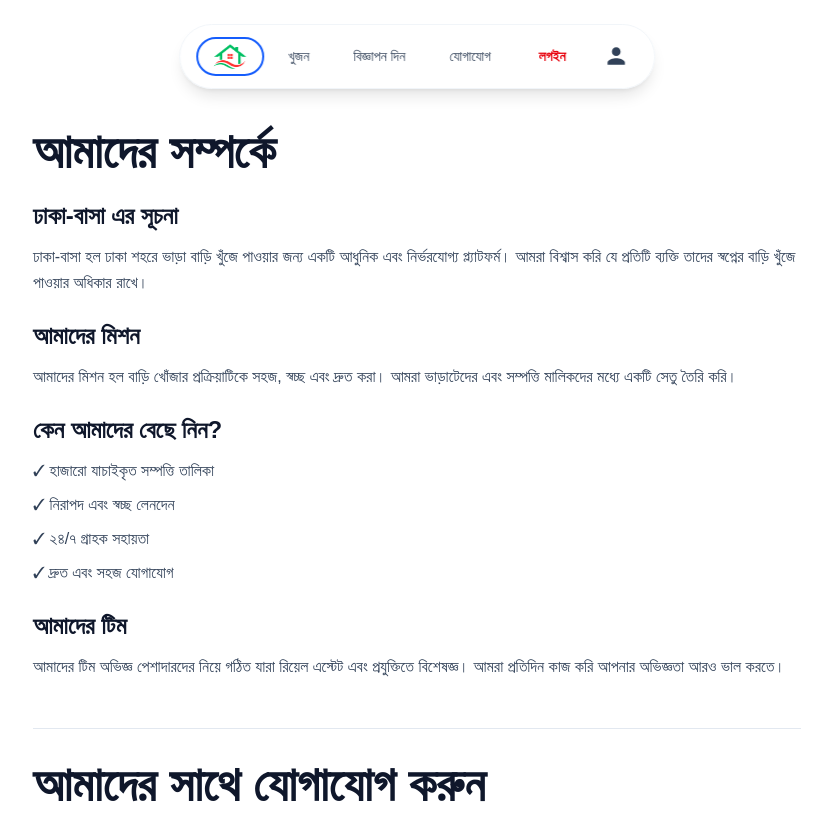
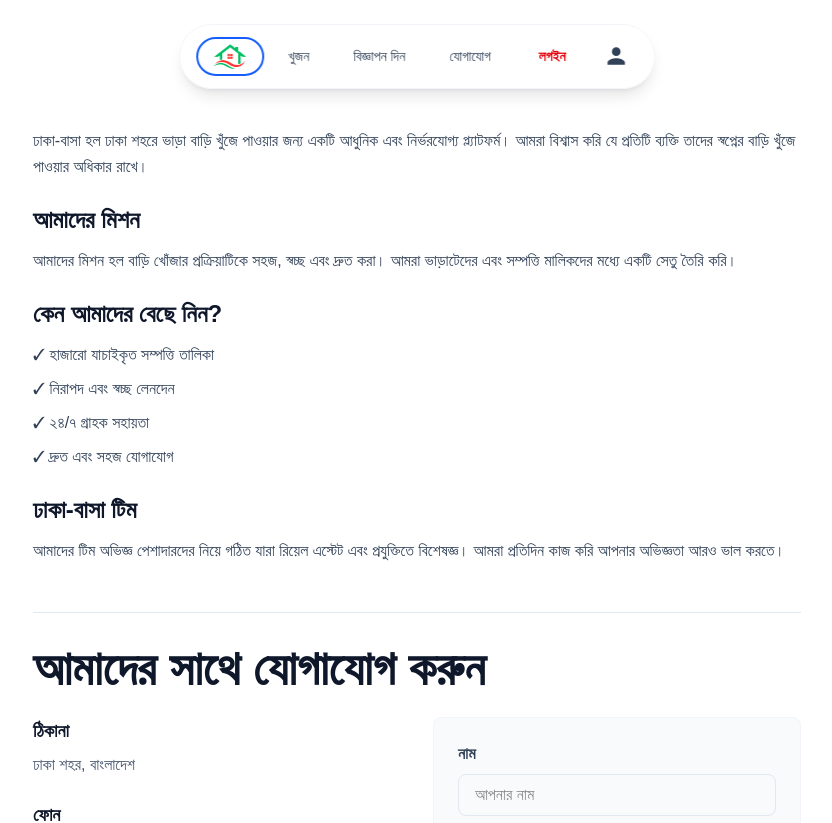
Before and after one commit to uzicodes/Dhaka-Basha, a Next.js app: page /contact in a window 1280 px wide. Shown: the top 823 px of the page, without its empty margins (223-1055 px from the left). Built offline with nearby package versions, Linux system fonts and the light colour scheme.

Commit message:
feat: formatting the contact page with removing unwanted contents

```diff
--- a/app/contact/page.tsx
+++ b/app/contact/page.tsx
@@ -4,15 +4,8 @@ export default function Contact() {
       <div className="max-w-3xl w-full space-y-12">
         {/* About Section */}
         <section className="space-y-6">
-          <h1 className="text-4xl md:text-5xl font-bold text-slate-900">
-            আমাদের সম্পর্কে
-          </h1>
-
           <div className="space-y-6 text-slate-700 leading-relaxed">
             <div className="space-y-3">
-              <h2 className="text-2xl font-bold text-slate-900">
-                ঢাকা-বাসা এর সূচনা
-              </h2>
               <p>
                 ঢাকা-বাসা হল ঢাকা শহরে ভাড়া বাড়ি খুঁজে পাওয়ার জন্য একটি আধুনিক এবং নির্ভরযোগ্য প্ল্যাটফর্ম। আমরা বিশ্বাস করি যে প্রতিটি ব্যক্তি তাদের স্বপ্নের বাড়ি খুঁজে পাওয়ার অধিকার রাখে।
               </p>
@@ -41,7 +34,7 @@ export default function Contact() {
 
             <div className="space-y-3">
               <h2 className="text-2xl font-bold text-slate-900">
-                আমাদের টিম
+                ঢাকা-বাসা টিম
               </h2>
               <p>
                 আমাদের টিম অভিজ্ঞ পেশাদারদের নিয়ে গঠিত যারা রিয়েল এস্টেট এবং প্রযুক্তিতে বিশেষজ্ঞ। আমরা প্রতিদিন কাজ করি আপনার অভিজ্ঞতা আরও ভাল করতে।
```
